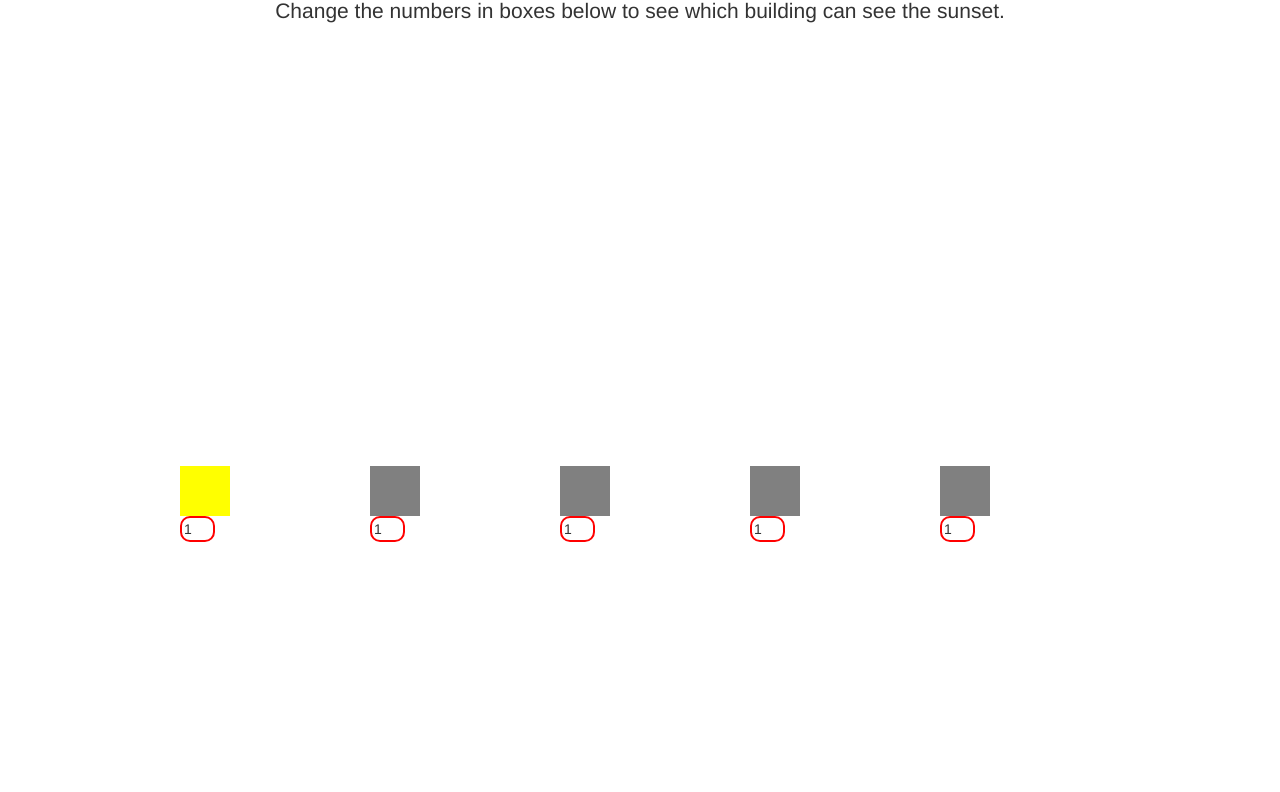
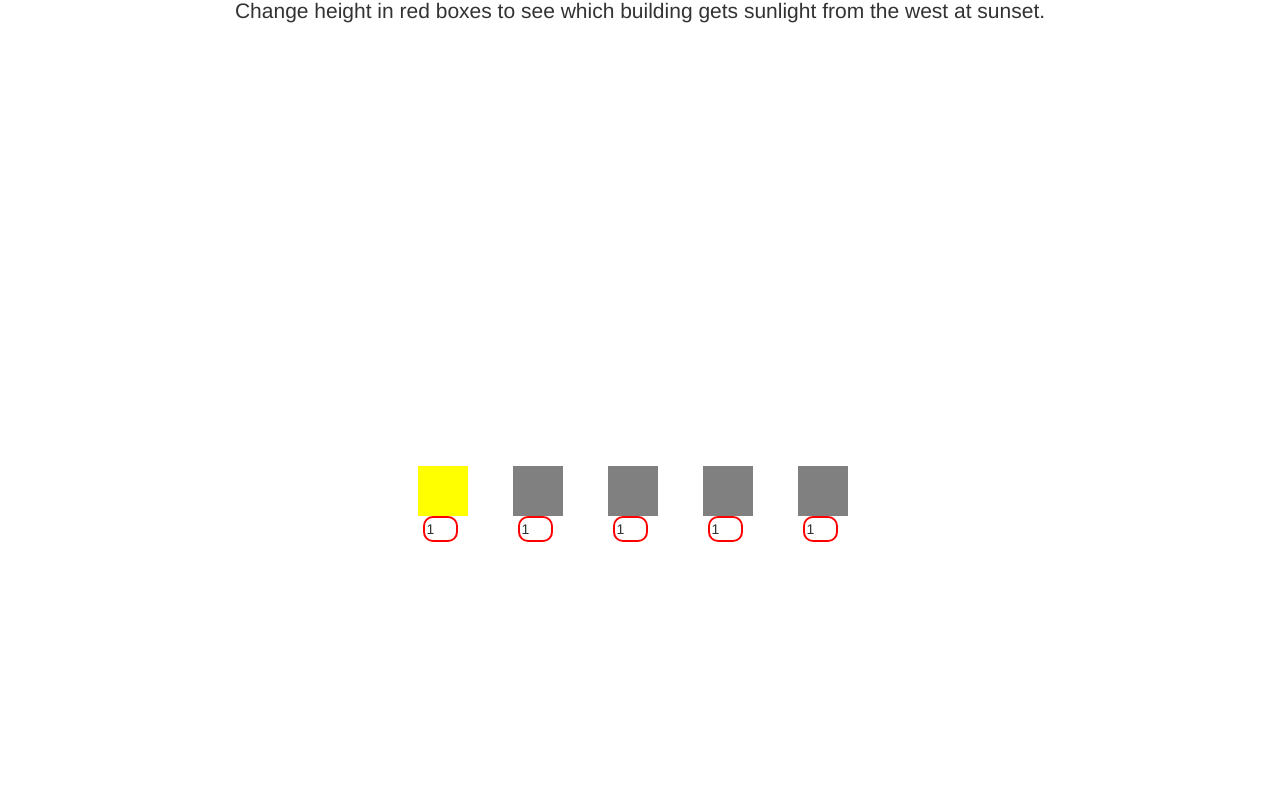
Before and after one commit to muhammadalics/Sunset-Hills-Problem, a website: page index.html in a window 1280 px wide. Shown: the part 166-958 px from the top of the page. Drawn offline with nearby package versions, Linux system fonts and the light colour scheme.

Commit message:
title wording modified, alignment of input adjusted.

```diff
--- a/index.html
+++ b/index.html
@@ -27,7 +27,7 @@
   <!-- Navigation -->
   <nav class="navbar navbar-expand-lg navbar-dark bg-dark static-top">
     <div class="container">
-      <a class="navbar-brand" href="#">Start Bootstrap</a>
+      <!-- <a class="navbar-brand" href="#">Sunset Hills Challenge</a> -->
       <button class="navbar-toggler" type="button" data-toggle="collapse" data-target="#navbarResponsive" aria-controls="navbarResponsive" aria-expanded="false" aria-label="Toggle navigation">
         <span class="navbar-toggler-icon"></span>
       </button>
@@ -39,14 +39,14 @@
             </a>
           </li>
           <li class="nav-item">
-            <a class="nav-link" href="#">About</a>
+            <!-- <a class="nav-link" href="#">About</a> -->
           </li>
-          <li class="nav-item">
+          <!-- <li class="nav-item">
             <a class="nav-link" href="#">Services</a>
           </li>
           <li class="nav-item">
             <a class="nav-link" href="#">Contact</a>
-          </li>
+          </li> -->
         </ul>
       </div>
     </div>
@@ -54,26 +54,24 @@
 
   <!-- Page Content -->
   <div class="container">
-    <div class="row">
+    <div class="row justify-content-center">
       <div class="col-lg-12 text-center">
         <h1 class="mt-5">Sunset Hills Problem</h1>
-        <p class="lead">Change the numbers in boxes below to see which building can see the sunset.</p>
+        <p class="lead">Change height in red boxes to see which building gets sunlight from the west at sunset.</p>
         <ul class="list-unstyled">
           <!-- <li>Bootstrap 4.5.3</li>
           <li>jQuery 3.5.1</li> -->
 
 
 
-
-
-            <script>
+            <!-- <script>
               anime({
                 targets: '.square',
                 translateX: 450,
                 duration: 3000,
                 loop: false
               });
-            </script>
+            </script> -->
 
 
 
@@ -87,23 +85,23 @@
     <div class = "row justify-content-center" >
       <!--  Buildings -->
 
-      <div class="col-sm-2">
+      <div class="col-sm-1">
         <div id="b0" class="square"></div>
       </div>
 
-      <div class="col-sm-2">
+      <div class="col-sm-1">
         <div id="b1" class="square"></div>
       </div>
 
-      <div class="col-sm-2">
+      <div class="col-sm-1">
         <div id="b2" class="square"></div>
       </div>
 
-      <div class="col-sm-2">
+      <div class="col-sm-1">
         <div id="b3" class="square"></div>
       </div>
 
-      <div class="col-sm-2">
+      <div class="col-sm-1">
         <div id="b4" class="square"></div>
       </div>
 
@@ -113,23 +111,23 @@
 
 
     <div class = "row justify-content-center" >
-      <div class="col-sm-2">
+      <div class="col-sm-1">
         <input type="number" id="h_b0" onchange="build_size(this.id, this.value)" class="narrow-width" min="1" max="9" step="1" value="1" size="1">
       </div>
 
-      <div class="col-sm-2">
+      <div class="col-sm-1">
         <input type="number" id="h_b1" onchange="build_size(this.id, this.value)" class="narrow-width" min="1" max="9" step="1" value="1" size="1">
       </div>
 
-      <div class="col-sm-2">
+      <div class="col-sm-1">
         <input type="number" id="h_b2" onchange="build_size(this.id, this.value)" class="narrow-width" min="1" max="9" step="1" value="1" size="1">
       </div>
 
-      <div class="col-sm-2">
+      <div class="col-sm-1">
         <input type="number" id="h_b3" onchange="build_size(this.id, this.value)" class="narrow-width" min="1" max="9" step="1" value="1" size="1">
       </div>
 
-      <div class="col-sm-2">
+      <div class="col-sm-1">
         <input type="number" id="h_b4" onchange="build_size(this.id, this.value)" class="narrow-width" min="1" max="9" step="1" value="1" size="1">
       </div>
 
--- a/styles.css
+++ b/styles.css
@@ -1,8 +1,8 @@
 .square {
   position: absolute;
-  padding-right: 10px;
-  padding-left: 10px;
-  float:left;
+  /* padding-right: 10px;
+  padding-left: 10px; */
+  /* float:left; */
   background: grey;
   width: 50px;
   height: 50px;
@@ -20,4 +20,6 @@
 input {
   border: 2px solid red;
   border-radius: 10px;
+  margin-left: 5px;
+
 }
```
